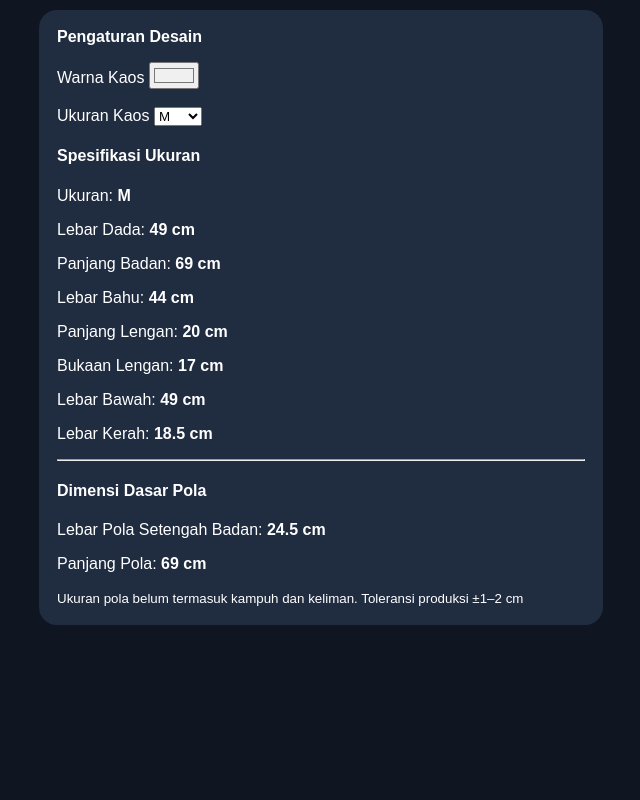
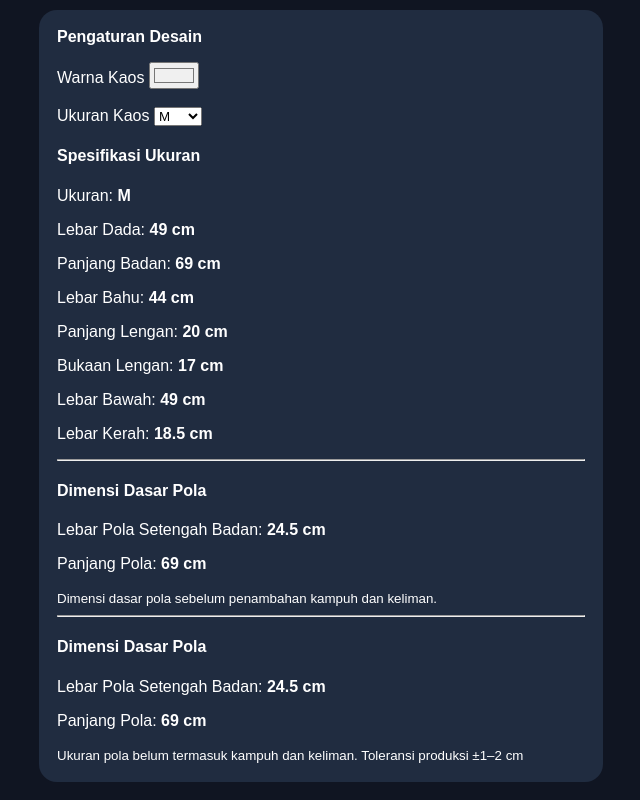
Before and after one commit to rajasemak-beep/tshirt-studio, a plain HTML site: page index.html in a window 1280 px wide. Shown: the part 544-1344 px from the top of the page, without its empty margins (319-959 px from the left). Before the commit the page ends 1187 px from the top, so only its background shows below. Drawn offline with Linux system fonts and the light colour scheme.

Commit message:
Add basic dimensions and notes for pattern

```diff
--- a/index.html
+++ b/index.html
@@ -285,6 +285,21 @@
 </p>
 
 <small>
+    Dimensi dasar pola sebelum penambahan kampuh dan keliman.
+</small>
+    <hr>
+
+<h4>Dimensi Dasar Pola</h4>
+
+<p>Lebar Pola Setengah Badan:
+    <strong id="patternWidth">24.5 cm</strong>
+</p>
+
+<p>Panjang Pola:
+    <strong id="patternLength">69 cm</strong>
+</p>
+
+<small>
     Ukuran pola belum termasuk kampuh dan keliman.
 </small>
 
```
